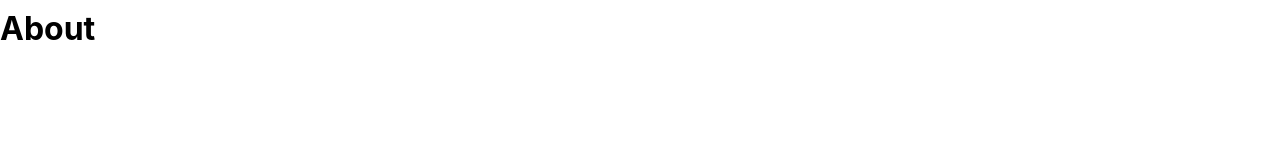
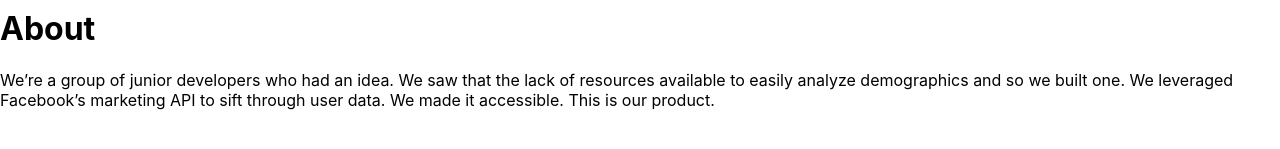
Before and after one commit to AndrewZapotochnyi/FB-Audience-Outreach, a React (Create React App) app in the folder client/: page /about in a window 1280 px wide. Shown: the part 295-444 px from the top of the page. Built offline with nearby package versions, Linux system fonts and the light colour scheme; no server answers.

Commit message:
Filled in nav pages a bit more

```diff
--- a/client/src/components/About.js
+++ b/client/src/components/About.js
@@ -2,6 +2,11 @@
 
 export default function About() {
   return (
-    <h1>About</h1>
+    <>
+      <h1>About</h1>
+      <span>
+        We’re a group of junior developers who had an idea. We saw that the lack of resources available to easily analyze demographics and so we built one. We leveraged Facebook’s marketing API to sift through user data. We made it accessible. This is our product.
+      </span>
+    </>
   )
 }
--- a/client/src/components/SignUp.js
+++ b/client/src/components/SignUp.js
@@ -1,7 +1,15 @@
 import React from 'react';
+import {
+  BrowserRouter as Router,
+  Switch,
+  Route,
+  Link
+} from "react-router-dom";
+import Login from './Login'
 
 export default function SignUp() {
   return (
+    <Router>
       <>
         <h1>Create An Account:</h1>
         <form>
@@ -14,6 +22,14 @@
           </label>
           <input type="submit" value="Submit"></input>
         </form>
+        <Link to="/login">Already have an account?</Link>
+
+        <Switch>
+          <Route path="/login">
+            <Login />
+          </Route>
+        </Switch>
       </>
+    </Router>
   )
 }
```
Also changed, not shown: client/src/App.js (+4 -4 lines). Lines whose indentation alone changed are shown as unchanged.
